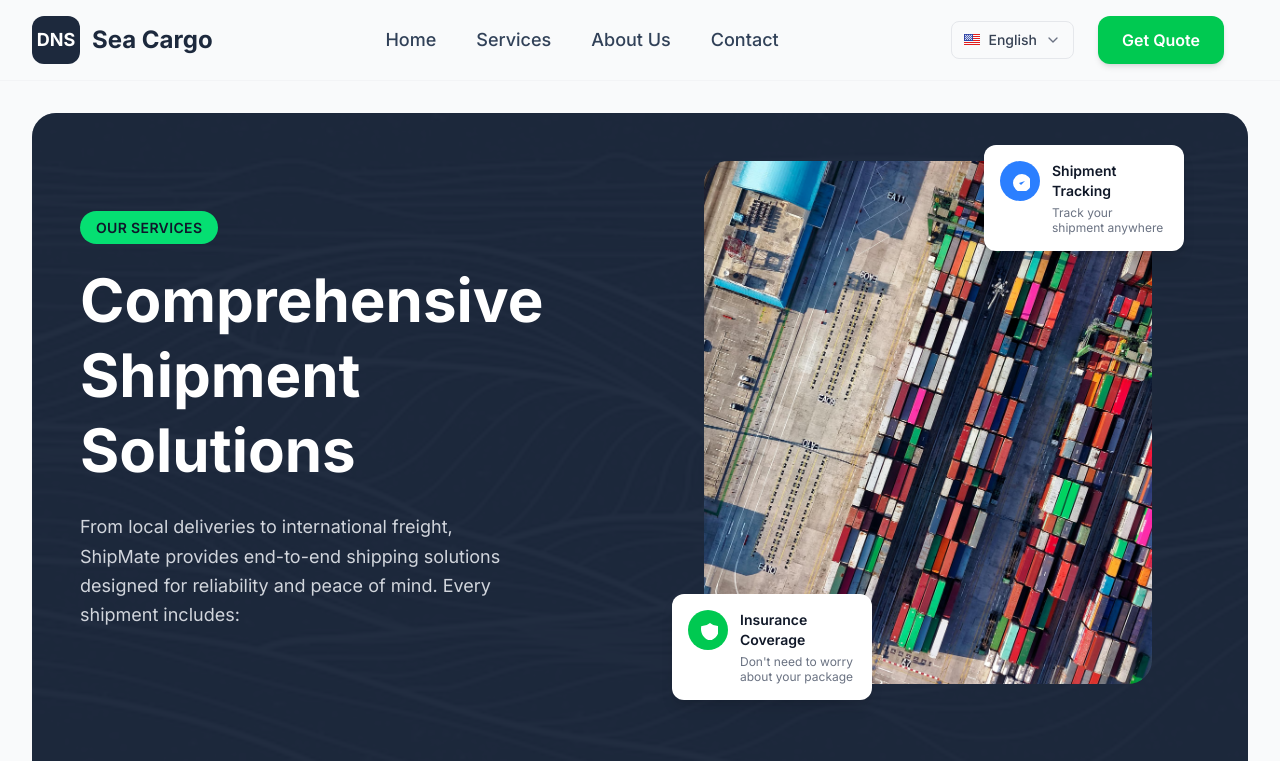
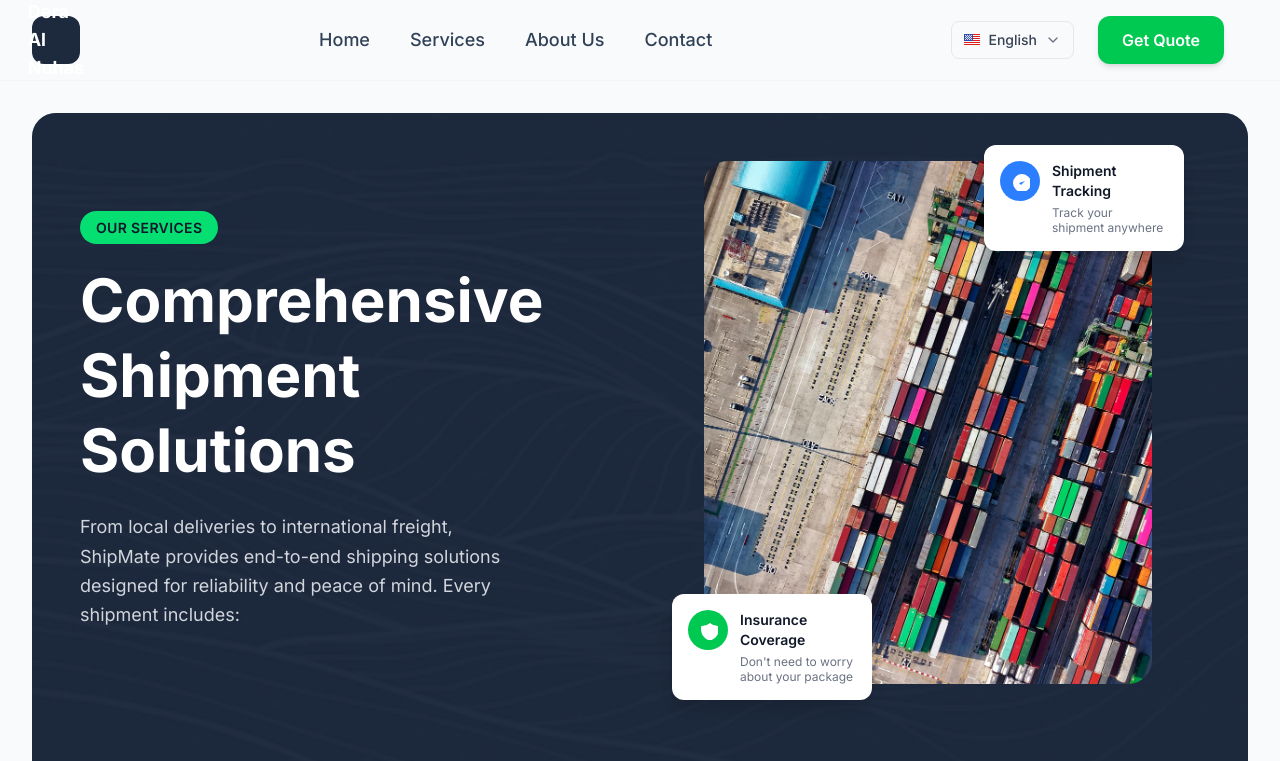
Before and after one commit to abdelbassetbenali1/dnseacargo, a Next.js app: page /en in a window 1280 px wide. Shown: the top 761 px of the page. Built offline with nearby package versions, Linux system fonts and the light colour scheme; a web font is replaced by a local one.

Commit message:
Logo Change

```diff
--- a/src/components/Header.tsx
+++ b/src/components/Header.tsx
@@ -25,9 +25,9 @@ export default function Header() {
           {/* Logo */}
           <Link href="/" className="flex items-center space-x-3">
             <div className="w-12 h-12 bg-slate-800 rounded-xl flex items-center justify-center">
-              <span className="text-white font-bold text-lg">DNS</span>
+              <span className="text-white font-bold text-lg">Dera Al Nuhas</span>
             </div>
-            <span className="text-2xl font-bold text-slate-800">Sea Cargo</span>
+
           </Link>
 
           {/* Desktop Navigation */}
```
